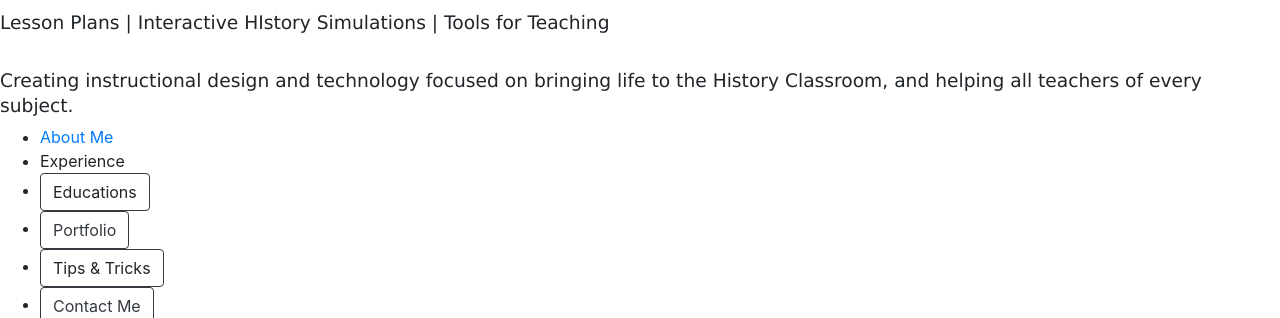
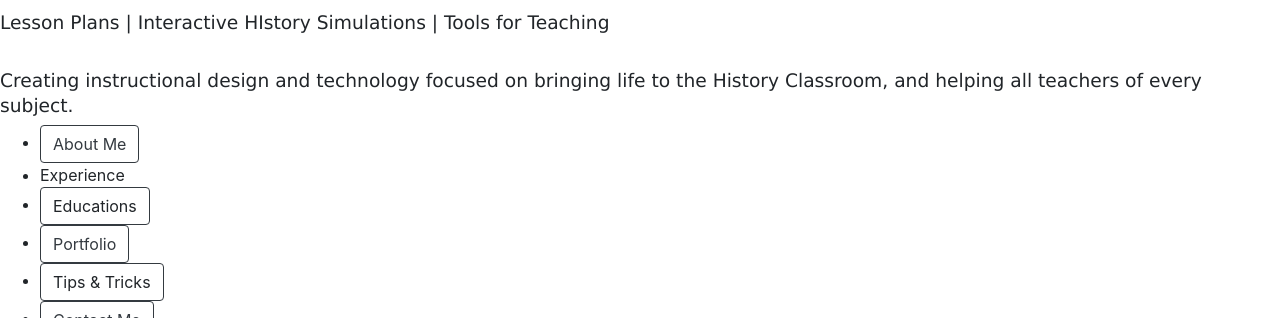
Before and after one commit to mbillat/EDPS_Michaela, a plain HTML site: page index.html in a window 1280 px wide. Shown: the part 95-413 px from the top of the page. Drawn offline with nearby package versions, Linux system fonts and the light colour scheme.

Commit message:
Update index.html

```diff
--- a/index.html
+++ b/index.html
@@ -34,7 +34,7 @@
 		</div>
 		<div id="sec_nav">
 			<ul>
-				<li><a href="#sec_abo">About Me</a></li>
+				<li><a class="btn btn-outline-dark" href="#sec_abo">About Me</a></li>
 				<li>Experience</li>
 				<li><a class="btn btn-outline-dark"> Educations </a></li>
 				<li><a class="btn btn-outline-dark" href="projects/1.html">Portfolio</a></li>
```
